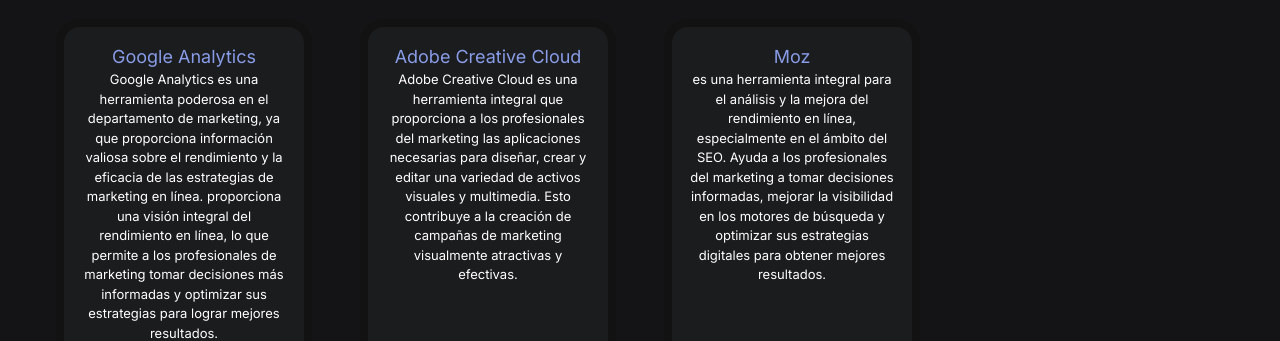
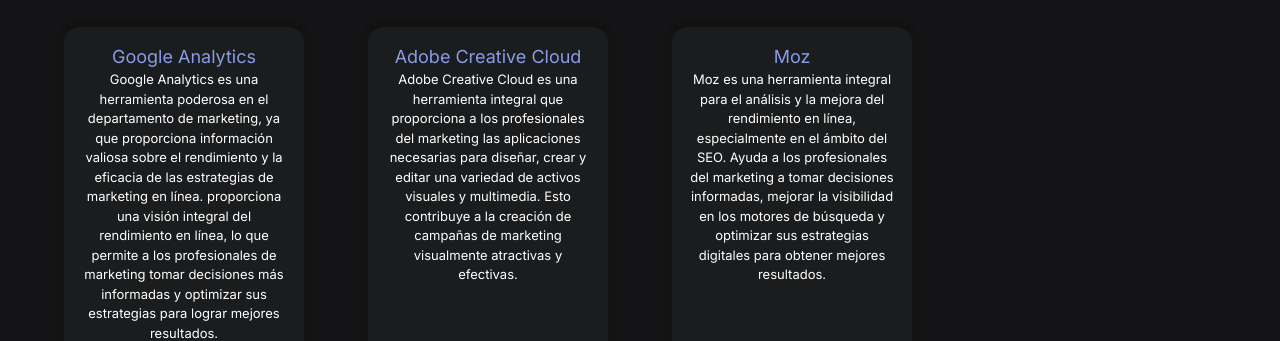
Before and after one commit to JZane21/aurora-bolivia, a Next.js app: page /departamentos/marketing in a window 1280 px wide. Shown: the part 3677-4018 px from the top of the page. Built offline with nearby package versions, Linux system fonts and the light colour scheme.

Commit message:
Departamento de Marketing

```diff
--- a/src/app/departamentos/marketing/page.tsx
+++ b/src/app/departamentos/marketing/page.tsx
@@ -236,7 +236,7 @@
                 <div className="bg-[#1B1C1E] rounded-3xl border-8 border-[#121213] p-4 m-4">
                   <div className="text-[18px] text-[#889CE7]">Moz</div>
                   <div className="text-[13px]">
-                  es una herramienta integral para el análisis y la mejora del rendimiento en línea,
+                  Moz es una herramienta integral para el análisis y la mejora del rendimiento en línea,
                   especialmente en el ámbito del SEO. Ayuda a los profesionales del marketing a tomar decisiones informadas,
                   mejorar la visibilidad en los motores de búsqueda y optimizar sus estrategias digitales para obtener mejores
                   resultados.
```
